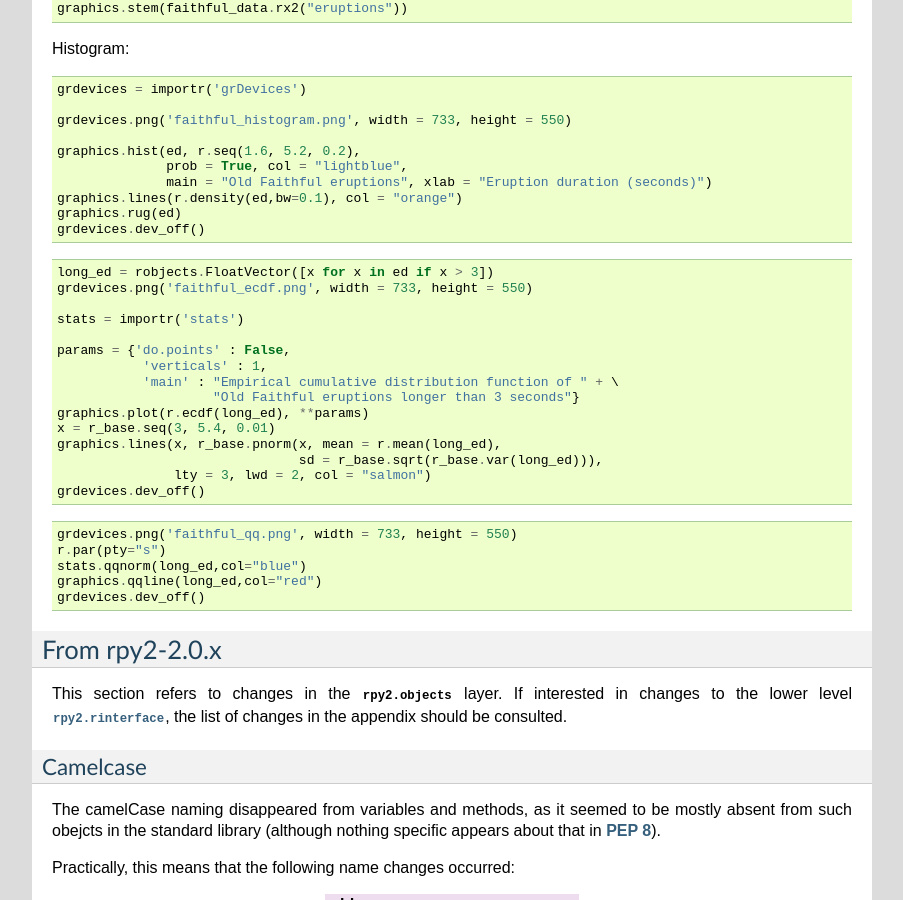
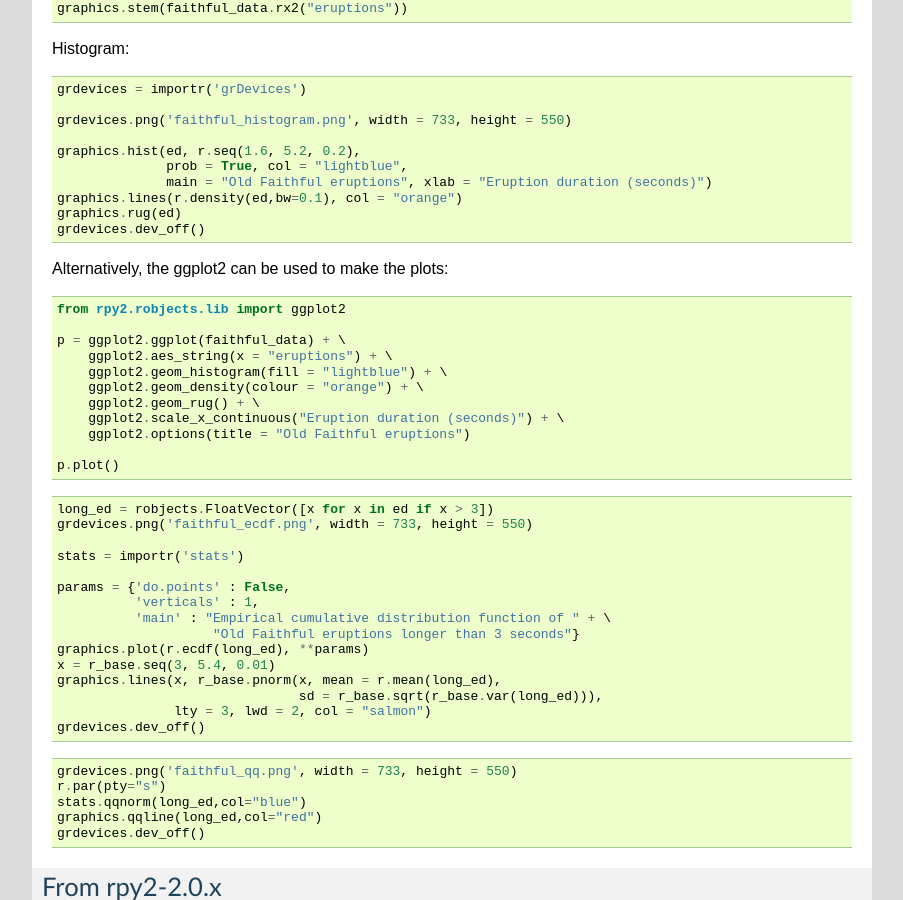
Before and after one commit to rpy2/rpy2, a Sphinx documentation site: the page built from doc/source/porting-to-rpy2.rst, in a window 1280 px wide and 900 px high, scrolled down 820 px. Shown: the whole window, without its empty margins (198-1101 px from the left). Built offline with Sphinx 7.4.7, drawn with Linux system fonts in a browser that asks for light colours; formulas are drawn with MathJax 3.

Commit message:
minor edits to faithful
--HG--
branch : version_2.1.x

```diff
--- a/doc/source/porting-to-rpy2.rst
+++ b/doc/source/porting-to-rpy2.rst
@@ -70,6 +70,22 @@ Histogram:
    graphics.rug(ed)
    grdevices.dev_off()
 
+Alternatively, the ggplot2 can be used to make the plots:
+
+.. code-block:: python
+
+   from rpy2.robjects.lib import ggplot2
+
+   p = ggplot2.ggplot(faithful_data) + \
+       ggplot2.aes_string(x = "eruptions") + \
+       ggplot2.geom_histogram(fill = "lightblue") + \
+       ggplot2.geom_density(colour = "orange") + \
+       ggplot2.geom_rug() + \
+       ggplot2.scale_x_continuous("Eruption duration (seconds)") + \
+       ggplot2.options(title = "Old Faithful eruptions")
+
+   p.plot()
+
 .. code-block:: python
 
    long_ed = robjects.FloatVector([x for x in ed if x > 3])
@@ -78,8 +94,8 @@ Histogram:
    stats = importr('stats')
 
    params = {'do.points' : False,
-              'verticals' : 1,
-              'main' : "Empirical cumulative distribution function of " + \
+             'verticals' : 1,
+             'main' : "Empirical cumulative distribution function of " + \
                        "Old Faithful eruptions longer than 3 seconds"}
    graphics.plot(r.ecdf(long_ed), **params)
    x = r_base.seq(3, 5.4, 0.01)
```
